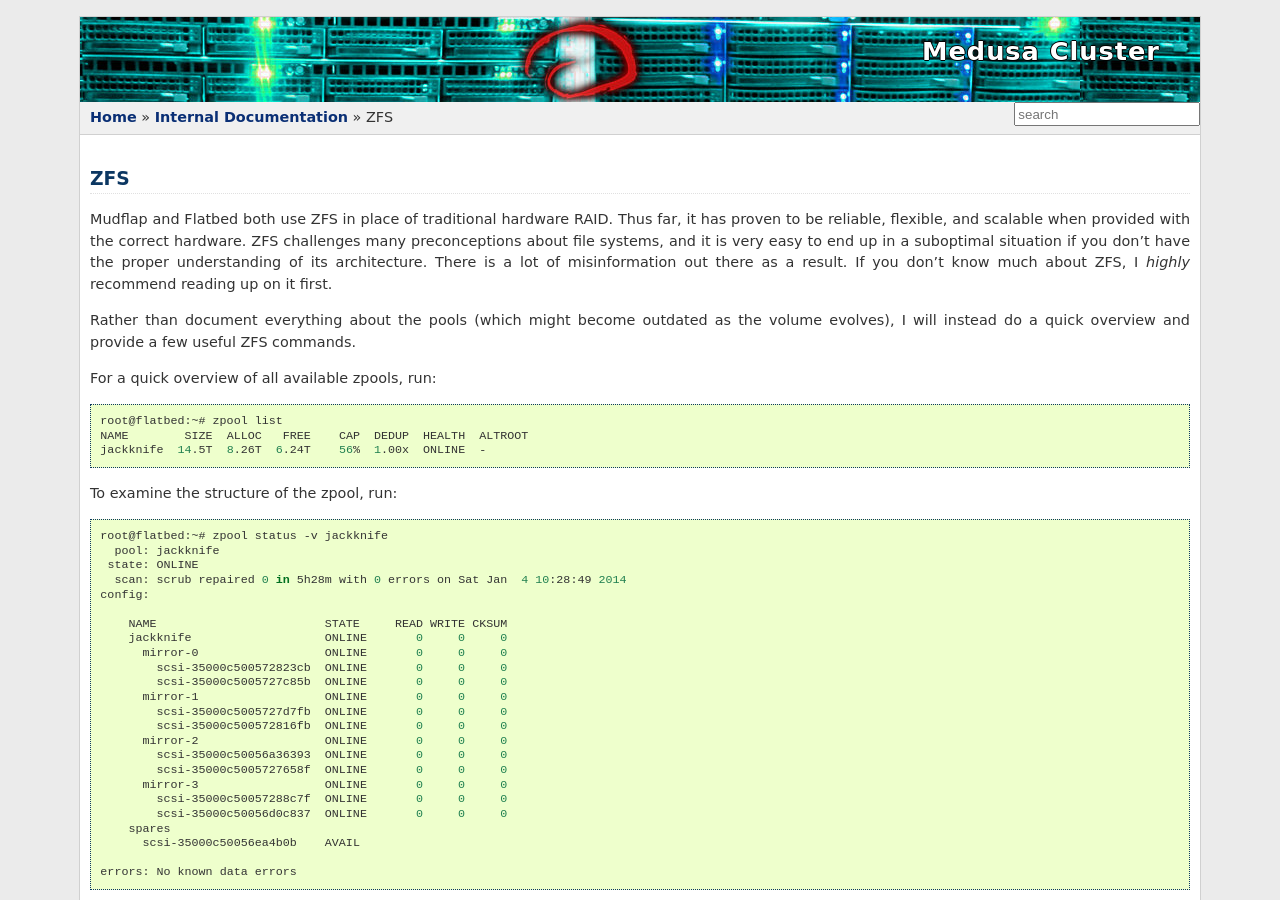
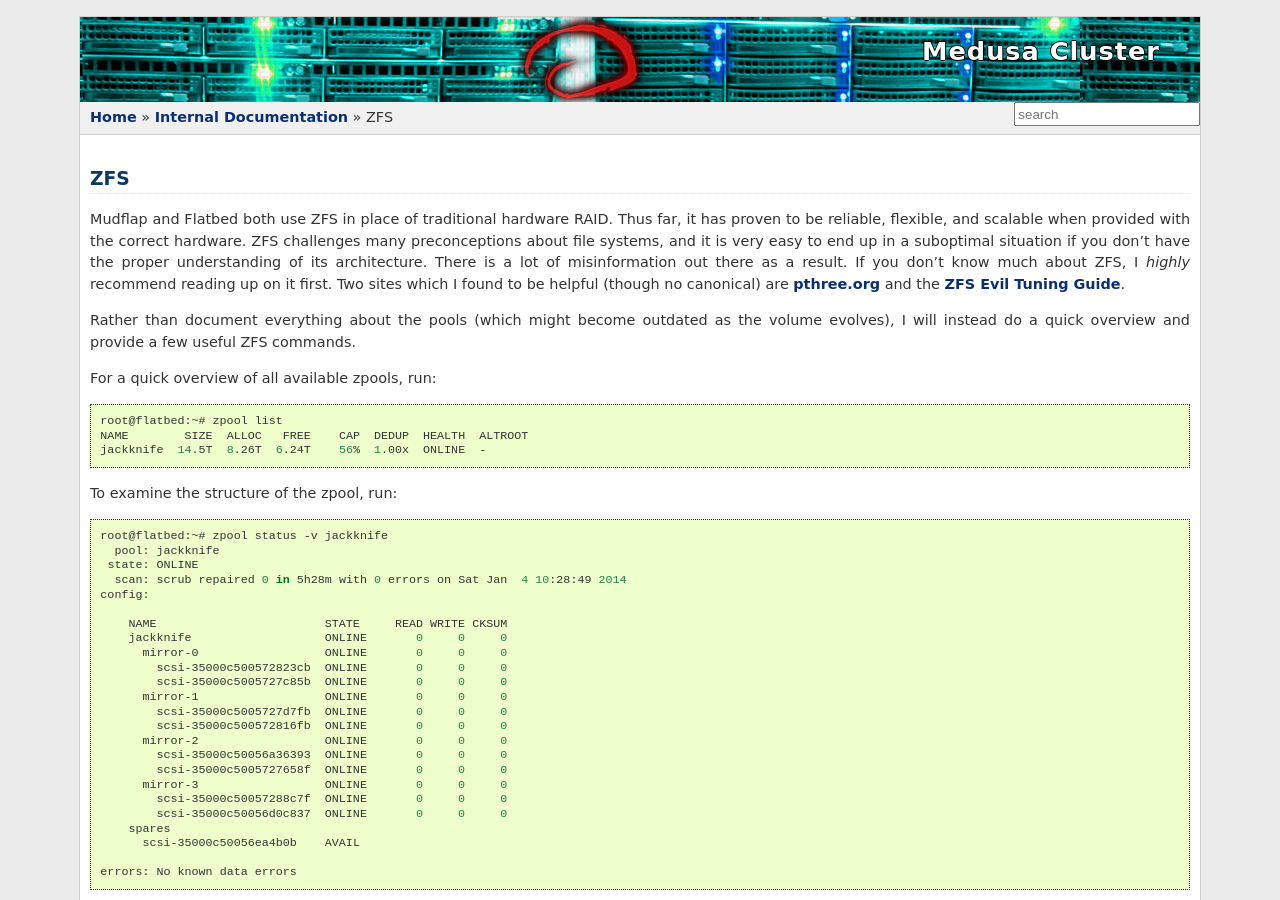
Before and after one commit to psychoinformatics-de/ipsy-docs, a Sphinx documentation site: the page built from source/internal/zfs.rst, in a window 1280 px wide and 900 px high. Built offline with Sphinx 7.4.7, drawn with Linux system fonts in a browser that asks for light colours; formulas are drawn with MathJax 3.

Commit message:
Add links to helpful ZFS resources

```diff
--- a/source/internal/zfs.rst
+++ b/source/internal/zfs.rst
@@ -10,6 +10,11 @@ hardware. ZFS challenges many preconceptions about file systems, and it is very
 to end up in a suboptimal situation if you don't have the proper understanding of
 its architecture. There is a lot of misinformation out there as a result.
 If you don't know much about ZFS, I *highly* recommend reading up on it first.
+Two sites which I found to be helpful (though no canonical) are `pthree.org`_ and
+the `ZFS Evil Tuning Guide`_.
+
+.. _pthree.org: https://pthree.org/2013/01/03/zfs-administration-part-xvii-best-practices-and-caveats/
+.. _ZFS Evil Tuning Guide: http://www.solarisinternals.com/wiki/index.php/ZFS_Evil_Tuning_Guide
 
 Rather than document everything about the pools (which might become outdated as the volume
 evolves), I will instead do a quick overview and provide a few useful ZFS commands.
```
